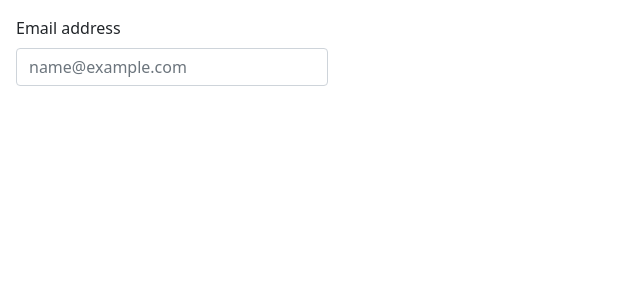
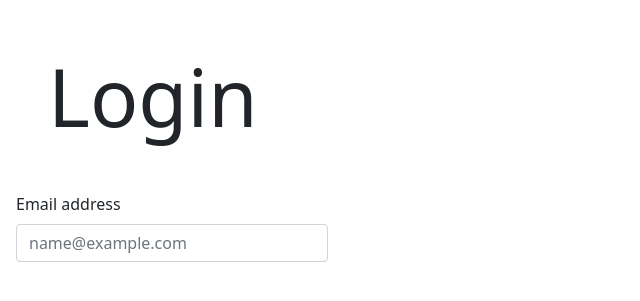
Before and after one commit to Hostitosti/Snackbar-blauw, a PHP site: page / in a window 1280 px wide. Shown: the top 301 px of the page, without its empty margins (0-640 px from the left). Run offline with PHP 8.4, Linux system fonts and the light colour scheme.

Commit message:
Login titel toegevoegd

```diff
--- a/index.php
+++ b/index.php
@@ -13,6 +13,7 @@ require "connection.php";
     <link href="https://cdn.jsdelivr.net/npm/bootstrap@5.0.2/dist/css/bootstrap.min.css" rel="stylesheet" integrity="sha384-EVSTQN3/azprG1Anm3QDgpJLIm9Nao0Yz1ztcQTwFspd3yD65VohhpuuCOmLASjC" crossorigin="anonymous">
 </head>
 <body>
+    <h1 class="display-1 m-5">Login</h1>
     <form action="" method="post" class="m-3">
         <div class="w-25">
             <label for="emailInput" class="form-label">Email address</label>
```
